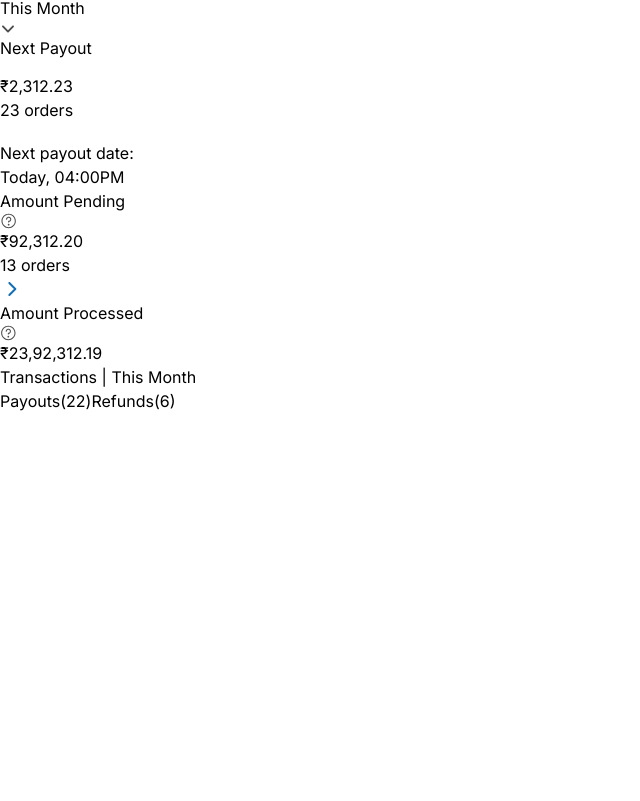
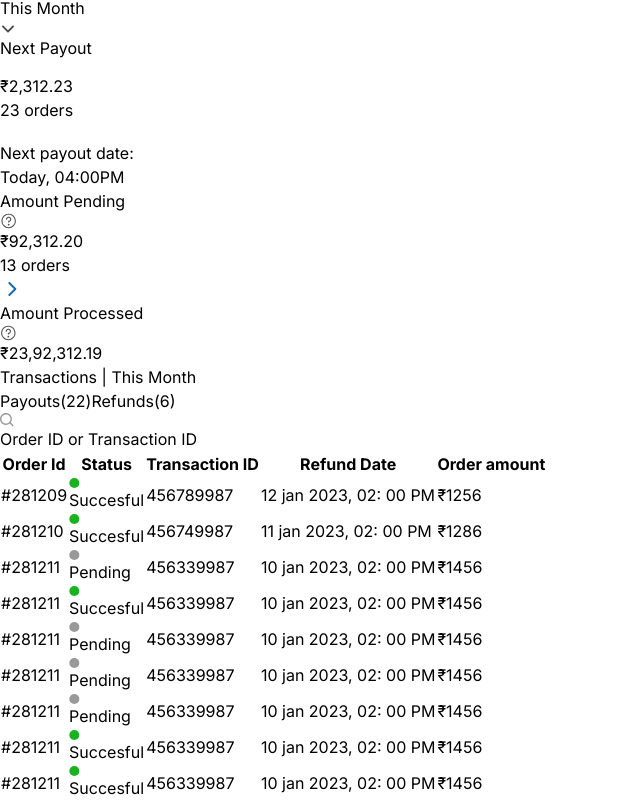
Before and after one commit to Abhinav-6/dukaan-payment-dashboard, a React (Vite) app: page / in a window 1280 px wide. Shown: the part 1937-2738 px from the top of the page, without its empty margins (0-640 px from the left). Before the commit the page ends 2350 px from the top, so only its background shows below. Built offline with nearby package versions, Linux system fonts and the light colour scheme.

Commit message:
completed table

```diff
--- a/package.json
+++ b/package.json
@@ -4,7 +4,7 @@
   "version": "0.0.0",
   "type": "module",
   "scripts": {
-    "dev": "vite",
+    "dev": "vite --host",
     "build": "tsc && vite build",
     "lint": "eslint . --ext ts,tsx --report-unused-disable-directives --max-warnings 0",
     "preview": "vite preview"
--- a/src/components/Main.tsx
+++ b/src/components/Main.tsx
@@ -1,9 +1,10 @@
 import Header from "./Header";
 import Overview from "./ui/Overview";
+import Table from "./ui/Table";
 
 export default function Main() {
   return (
-    <div className="ml-64 bg-[rgba(255,255,255,0.95)]">
+    <div className="ml-64 bg-[rgb(233,233,233)]">
       <Header />
       <Overview />
       <div className="pb-6 pt-8 px-8 flex flex-col gap-5">
@@ -15,7 +16,7 @@ export default function Main() {
           <button className="rounded-2xl px-2 py-1 bg-[#146EB4] text-white">Refunds(6)</button>
         </div>
       </div>
-
+      <Table/>
     </div>
   );
 }
--- a/src/components/ui/Card.tsx
+++ b/src/components/ui/Card.tsx
@@ -5,5 +5,5 @@ export default function ({
   children: JSX.Element;
   className: string | undefined;
 }) {
-  return <div className={`rounded-md shadow-md ${className}`}>{children}</div>;
+  return <div className={`rounded-md shadow-md hover:shadow-lg ${className}`}>{children}</div>;
 }
--- a/src/components/ui/Overview.tsx
+++ b/src/components/ui/Overview.tsx
@@ -24,8 +24,8 @@ function Overview() {
           </svg>
         </div>
       </div>
-      <div className="flex gap-5 items-start">
-        <Card className="bg-[#146EB4] text-white flex flex-col gap-4 w-1/3">
+      <div className="flex gap-4 w-full items-start flex-wrap justify-center">
+        <Card className="bg-[#146EB4] text-white flex flex-col gap-4 w-[32%] min-w-80">
           <>
             <div className="flex items-center gap-2 px-5 pt-4">
               <span>
@@ -98,7 +98,7 @@ function Overview() {
             </div>
           </>
         </Card>
-        <Card className="px-5 py-5 flex flex-col gap-4 w-1/3">
+        <Card className="px-5 py-5 flex flex-col gap-4  w-[32%] min-w-80">
           <>
             <div className="flex justify-between items-center gap-3">
               <span>
@@ -164,7 +164,7 @@ function Overview() {
             </div>
           </>
         </Card>
-        <Card className="flex flex-col gap-4 p-5 w-1/3">
+        <Card className="flex flex-col gap-4 p-5  w-[32%] min-w-80">
           <>
             <div className="flex justify-between items-center">
               <p>Amount Processed</p>
--- /dev/null
+++ b/src/components/ui/Table.tsx
@@ -0,0 +1,120 @@
+import TableRows from "./TableRows";
+
+export default function Table() {
+  const data = [
+    {
+      "Order Id": "#281209",
+      Status: true,
+      "Transaction Id": 456789987,
+      "Refund date": "12 jan 2023, 02: 00 PM",
+      "Order Amt": "₹1256",
+    },
+    {
+      "Order Id": "#281210",
+      Status: true,
+      "Transaction Id": 456749987,
+      "Refund date": "11 jan 2023, 02: 00 PM",
+      "Order Amt": "₹1286",
+    },
+    {
+      "Order Id": "#281211",
+      Status: false,
+      "Transaction Id": 456339987,
+      "Refund date": "10 jan 2023, 02: 00 PM",
+      "Order Amt": "₹1456",
+    },{
+      "Order Id": "#281211",
+      Status: true,
+      "Transaction Id": 456339987,
+      "Refund date": "10 jan 2023, 02: 00 PM",
+      "Order Amt": "₹1456",
+    },{
+      "Order Id": "#281211",
+      Status: false,
+      "Transaction Id": 456339987,
+      "Refund date": "10 jan 2023, 02: 00 PM",
+      "Order Amt": "₹1456",
+    },{
+      "Order Id": "#281211",
+      Status: false,
+      "Transaction Id": 456339987,
+      "Refund date": "10 jan 2023, 02: 00 PM",
+      "Order Amt": "₹1456",
+    },{
+      "Order Id": "#281211",
+      Status: false,
+      "Transaction Id": 456339987,
+      "Refund date": "10 jan 2023, 02: 00 PM",
+      "Order Amt": "₹1456",
+    },{
+      "Order Id": "#281211",
+      Status: true,
+      "Transaction Id": 456339987,
+      "Refund date": "10 jan 2023, 02: 00 PM",
+      "Order Amt": "₹1456",
+    },{
+      "Order Id": "#281211",
+      Status: true,
+      "Transaction Id": 456339987,
+      "Refund date": "10 jan 2023, 02: 00 PM",
+      "Order Amt": "₹1456",
+    },
+  ];
+  return (
+    <div className="px-8 w-full flex flex-col gap-4">
+      <div className="border border-gray-500 rounded flex gap-2 p-2 items-center w-64">
+        <span>
+          <svg
+            width="14"
+            height="14"
+            viewBox="0 0 14 14"
+            fill="none"
+            xmlns="http://www.w3.org/2000/svg"
+          >
+            <g clip-path="url(#clip0_99928_75730)">
+              <path
+                d="M5.95 10.5263C3.4412 10.5263 1.4 8.48 1.4 5.96491C1.4 3.44982 3.4412 1.40351 5.95 1.40351C8.4588 1.40351 10.5 3.44982 10.5 5.96491C10.5 8.48 8.4588 10.5263 5.95 10.5263ZM10.7443 9.48281C11.4674 8.49474 11.9 7.2814 11.9 5.96491C11.9 2.67579 9.2309 0 5.95 0C2.6691 0 0 2.67579 0 5.96491C0 9.25403 2.6691 11.9298 5.95 11.9298C7.4137 11.9298 8.7542 11.3944 9.7909 10.5116L12.2528 12.9796C12.3893 13.1165 12.5685 13.1853 12.7477 13.1853C12.9269 13.1853 13.1061 13.1165 13.2426 12.9796C13.5163 12.7053 13.5163 12.2618 13.2426 11.9874L10.7443 9.48281Z"
+                fill="#999999"
+              />
+            </g>
+            <defs>
+              <clipPath id="clip0_99928_75730">
+                <rect width="14" height="14" fill="white" />
+              </clipPath>
+            </defs>
+          </svg>
+        </span>
+        <span className="font-normal text-sm text-gray-400">
+          Order ID or Transaction ID
+        </span>
+      </div>
+      <table className="w-full table-fixed border-collapse px-2 text-sm text-left overflow-x-auto">
+        <thead>
+          <tr>
+            <th scope="col" className="px-6 py-4 font-medium">
+              Order Id
+            </th>
+            <th scope="col" className="px-6 py-4 font-medium">
+              Status
+            </th>
+            <th scope="col" className="px-6 py-4 font-medium">
+              Transaction ID
+            </th>
+            <th scope="col" className="px-6 py-4 font-medium">
+              Refund Date
+            </th>
+            <th scope="col" className="px-6 py-4 font-medium">
+              Order amount
+            </th>
+          </tr>
+        </thead>
+        <tbody className="text-left">
+          {data.map((d) => {
+            return <TableRows data={d} />;
+          })}
+          {/* <TableRows data={data[0]} /> */}
+        </tbody>
+      </table>
+    </div>
+  );
+}
--- /dev/null
+++ b/src/components/ui/TableRows.tsx
@@ -0,0 +1,46 @@
+function TableRows({
+  data,
+}: {
+  data: {
+    "Order Id": string;
+    Status: boolean;
+    "Transaction Id": number;
+    "Refund date": string;
+    "Order Amt": string;
+  };
+}) {
+  return (
+    <tr className="">
+      <td className="px-6 py-4">{data["Order Id"]}</td>
+      <td className={`text-md font-medium flex items-center gap-1 px-6 py-4`}>
+        {data.Status ? (
+          <svg
+            width="11"
+            height="10"
+            viewBox="0 0 11 10"
+            fill="none"
+            xmlns="http://www.w3.org/2000/svg"
+          >
+            <circle cx="5.33594" cy="5" r="5" fill="#17B31B" />
+          </svg>
+        ) : (
+          <svg
+            width="11"
+            height="10"
+            viewBox="0 0 11 10"
+            fill="none"
+            xmlns="http://www.w3.org/2000/svg"
+          >
+            <circle cx="5.33594" cy="5" r="5" fill="#999999" />
+          </svg>
+        )}
+        {data.Status ? "Succesful" : "Pending"}
+      </td>
+      <td className="px-6 py-4">{data["Transaction Id"]}</td>
+      <td className="px-6 py-4">{data["Refund date"]}</td>
+      <td className="px-6 py-4">{data["Order Amt"]}</td>
+    </tr>
+  );
+}
+
+export default TableRows;
```
